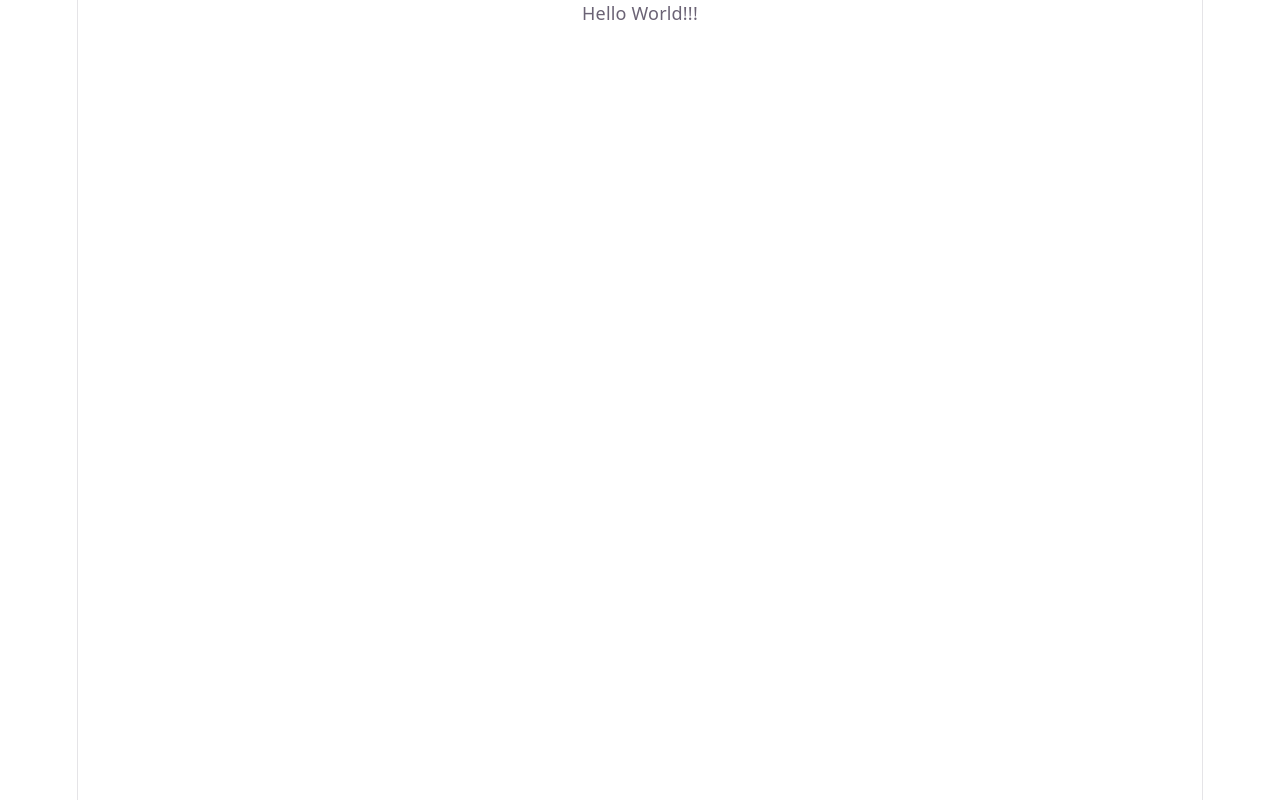
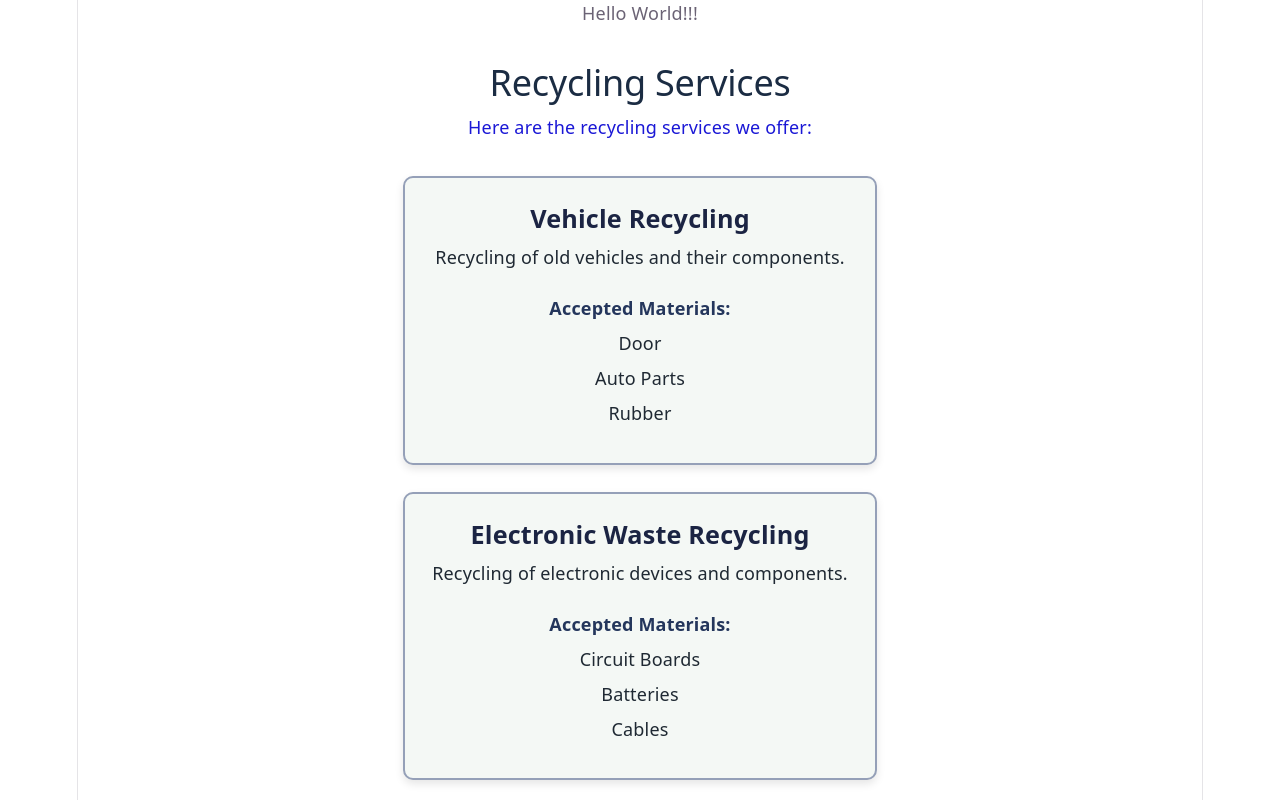
Before and after one commit to Michaelo233/AutoParts-X, a React (Vite) app: page / in a window 1280 px wide. Shown: the top 800 px of the page. Built offline with nearby package versions, Linux system fonts and the light colour scheme.

Commit message:
feat: created recycling data, service and styles. Added into App.tsx.

```diff
--- a/src/App.tsx
+++ b/src/App.tsx
@@ -1,10 +1,12 @@
 import './App.css'
+import RecyclingServices from './components_recycling/recycling_service/RecyclingServices'
 
 function App() {
 
   return (
     <>
       <span>Hello World!!!</span>
+      <RecyclingServices />
     </>
   )
 }
--- /dev/null
+++ b/src/components_recycling/data/RecycingServiceData.ts
@@ -0,0 +1,34 @@
+import type { RecyclingService } from '../types/recycing';
+
+export const recyclingServicesData: RecyclingService[] = [
+    {
+        id: 1,
+        title: 'Vehicle Recycling',
+        description: 'Recycling of old vehicles and their components.',
+        acceptedMaterials: ['Door',
+            'Auto Parts',
+            'Rubber'],
+
+
+    },
+    {
+        id: 2,
+        title: 'Electronic Waste Recycling',
+        description: 'Recycling of electronic devices and components.',
+        acceptedMaterials: [
+            'Circuit Boards',
+            'Batteries',
+            'Cables'],
+
+    },
+    {
+        id: 3,
+        title: 'Plastic Recycling',
+        description: 'Recycling of plastic materials and products.',
+        acceptedMaterials: [
+            'Plastic Bottles',
+            'Plastic Containers',
+            'Plastic Packaging'],
+
+    }
+]
--- a/src/components_recycling/recycling_service/RecyclingServices.tsx
+++ b/src/components_recycling/recycling_service/RecyclingServices.tsx
@@ -0,0 +1,27 @@
+import {recyclingServicesData } from '../data/RecycingServiceData';
+import './recyclingService.css';
+
+const RecyclingServices = () => {
+    return (
+        <section className="recycling-services">
+            <h2>Recycling Services</h2>
+            <p>Here are the recycling services we offer:</p>
+            <div className="recycling-services-container">
+                {recyclingServicesData.map((service) => (
+                    <div key={service.id} className="recycling-services-card">
+                        <h3>{service.title}</h3>
+                        <p>{service.description}</p>
+                        <h4>Accepted Materials:</h4>
+                        <ul>
+                            {service.acceptedMaterials.map((material, index) => (
+                                <li key={index}>{material}</li>
+                            ))}
+                        </ul>
+                    </div>
+                ))}
+            </div>
+        </section>
+    );
+};
+
+export default RecyclingServices;
--- /dev/null
+++ b/src/components_recycling/recycling_service/recyclingService.css
@@ -0,0 +1,74 @@
+.recycling-services {
+  max-width: 1200px;
+  margin: 0 auto;
+  padding: 2rem;
+}
+
+.recycling-services > h2 {
+  margin-bottom: 0.5rem;
+  color: #1b2c43;
+  font-size: 2rem;
+  text-align: center;
+}
+
+.recycling-services > p {
+  margin-bottom: 2rem;
+  color: #1b18d6;
+  text-align: center;
+}
+
+.recycling-services-container {
+  display: grid;
+  grid-template-columns: repeat(auto-fit, minmax(250px, 1fr));
+  gap: 1.5rem;
+}
+
+.recycling-services-card {
+  padding: 1.5rem;
+  color: #1f2933;
+  background-color: #f4f8f5;
+  border: 2px solid #95a0b8;
+  border-radius: 10px;
+  box-shadow: 0 4px 8px rgb(0 0 0 / 10%);
+}
+
+.recycling-services-card:hover {
+  border-color: #2d3b6a;
+  box-shadow: 0 6px 12px rgb(0 0 0 / 15%);
+}
+
+.recycling-services-card h3 {
+  margin-top: 0;
+  margin-bottom: 0.75rem;
+  color: #1b2443;
+  font-size: 1.4rem;
+}
+
+.recycling-services-card h4 {
+  margin-bottom: 0.5rem;
+  color: #24365c;
+}
+
+.recycling-services-card p {
+  line-height: 1.5;
+}
+
+.recycling-services-card ul {
+ margin: 0;
+ padding: 0;
+ list-style: none;
+}
+
+.recycling-services-card li {
+  margin-bottom: 0.5rem;
+}
+
+@media (max-width: 600px) {
+  .recycling-services {
+    padding: 1rem;
+  }
+
+  .recycling-services > h2 {
+    font-size: 1.6rem;
+  }
+}
--- a/src/components_recycling/types/recycing.tsx
+++ b/src/components_recycling/types/recycing.tsx
@@ -1,7 +1,6 @@
-export type RecyclingProps = {
+export type RecyclingService = {
   id: number;
   title: string;
   description: string;
-  imageUrl: string;
   acceptedMaterials: string[];
 };
```
